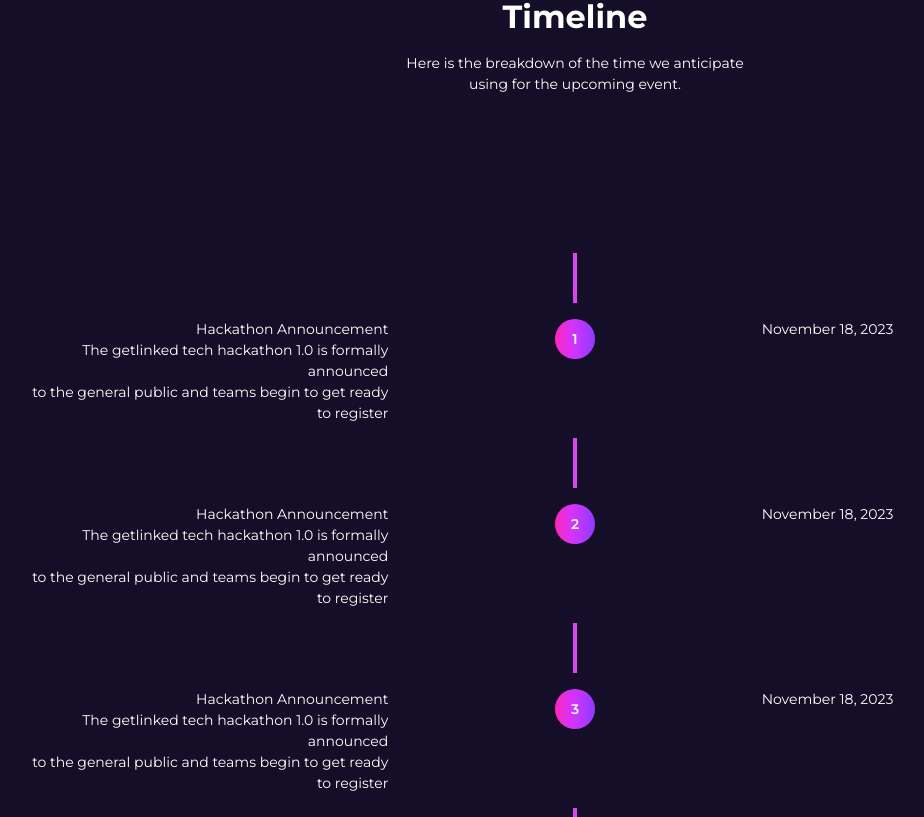
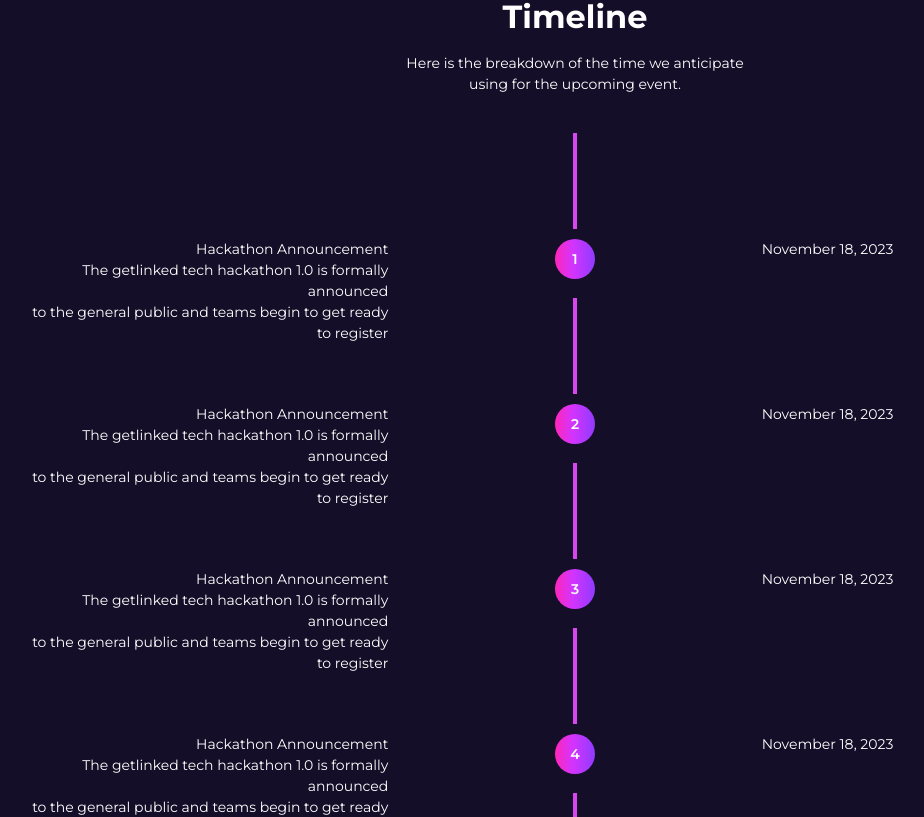
Before and after one commit to Emmanuel-Ingwe/getlinked-testweb, a Next.js app: page / in a window 1280 px wide. Shown: the part 4088-4905 px from the top of the page, without its empty margins (65-989 px from the left). Built offline with nearby package versions, Linux system fonts and the light colour scheme; a web font is replaced by a local one.

Commit message:
timeline grid

```diff
--- a/components/Landing/Timeline/index.tsx
+++ b/components/Landing/Timeline/index.tsx
@@ -53,7 +53,7 @@ const index = () => {
           <div className="pt-36">
             {items.map((item, index) => {
               return(
-                <div className='grid grid-cols-3 pt-20'>
+                <div className='grid grid-cols-3'>
 
                     <div className="flex flex-col text-right">
                       <h1 className="">{item.leftTexth1}</h1>
@@ -61,8 +61,8 @@ const index = () => {
                     </div>
 
                     <div key={index} className="flex justify-center relative">
-                      <div className="h-[50px] w-1 bg-fuchsia-500 absolute top-0 -mt-[66px]"></div>
-                      <div className="rounded-full bg-gradient-general text-white w-10 h-10 flex items-center justify-center text-2xl font-semibold">
+                      <div className="h-[96px] w-[4px] bg-fuchsia-500 absolute top-0 -mt-[106px]"></div>
+                      <div className="rounded-full bg-gradient-general text-white w-10 h-10 flex items-center justify-center text-2xl font-semibold mb-[125px]">
                         {item.number}
                       </div>
                     </div>
@@ -73,8 +73,6 @@ const index = () => {
                 </div>
                )})}
           </div>
-
-
       </section>
     </>
   )
```
